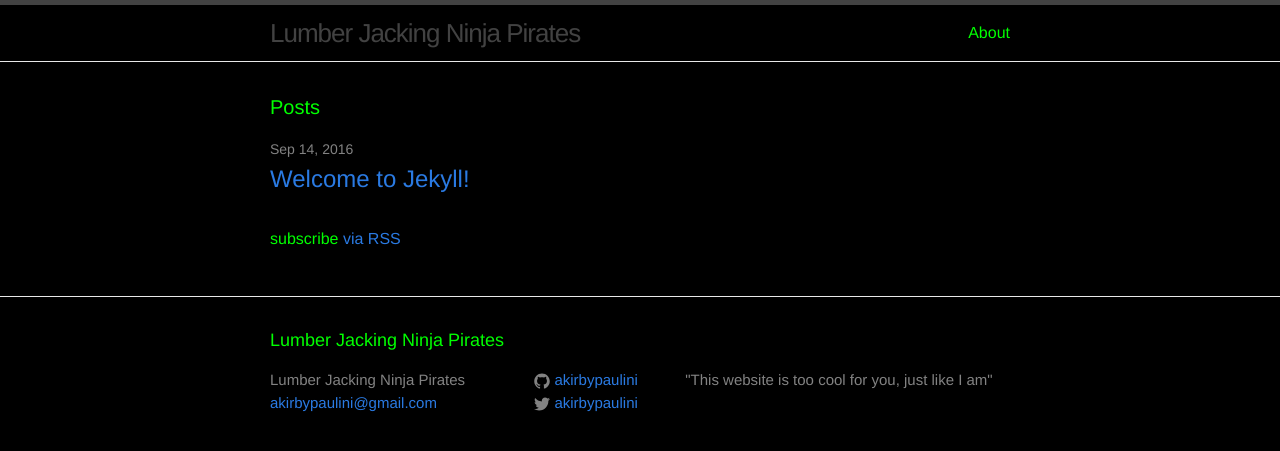
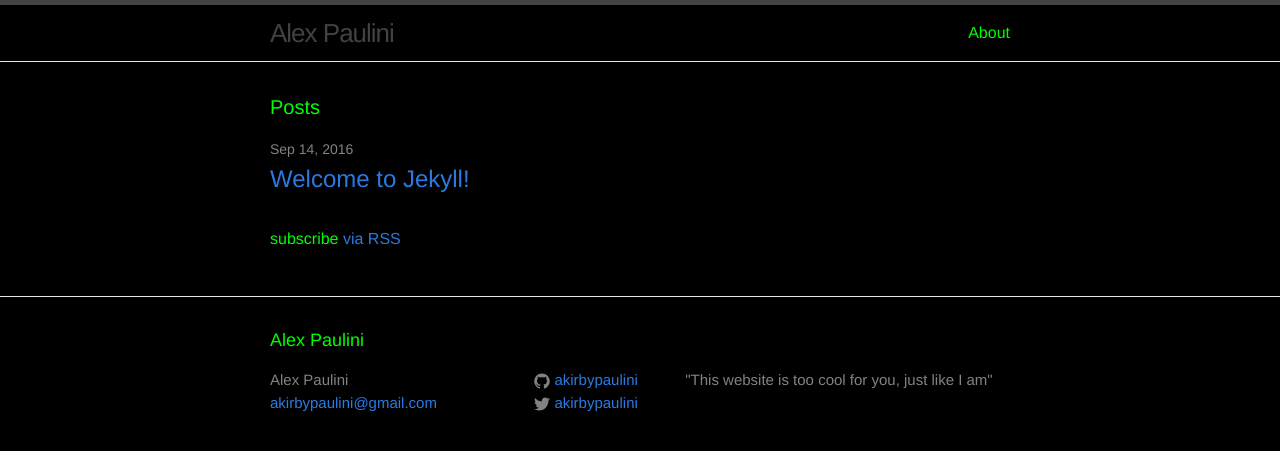
Before and after one commit to akirbypaulini/akirbypaulini.github.io, a Jekyll site: the page built from index.html, in a window 1280 px wide. Shown: the top 451 px of the page. Built offline with Jekyll 4.4.1, drawn with Linux system fonts in a browser that asks for light colours.

Commit message:
Update _config.yml

```diff
--- a/_config.yml
+++ b/_config.yml
@@ -6,7 +6,7 @@
 # 'jekyll serve'. If you change this file, please restart the server process.
 
 # Site settings
-title: Lumber Jacking Ninja Pirates
+title: Alex Paulini
 email: akirbypaulini@gmail.com
 description: > # this means to ignore newlines until "baseurl:"
  "This website is too cool for you, just like I am"
```
